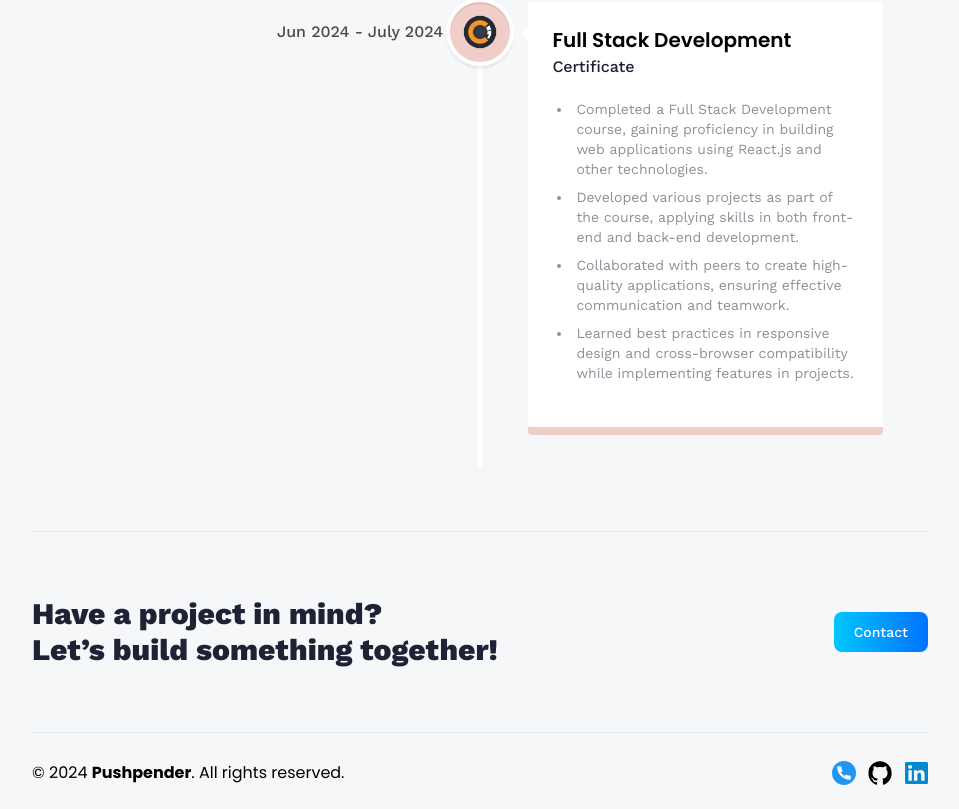
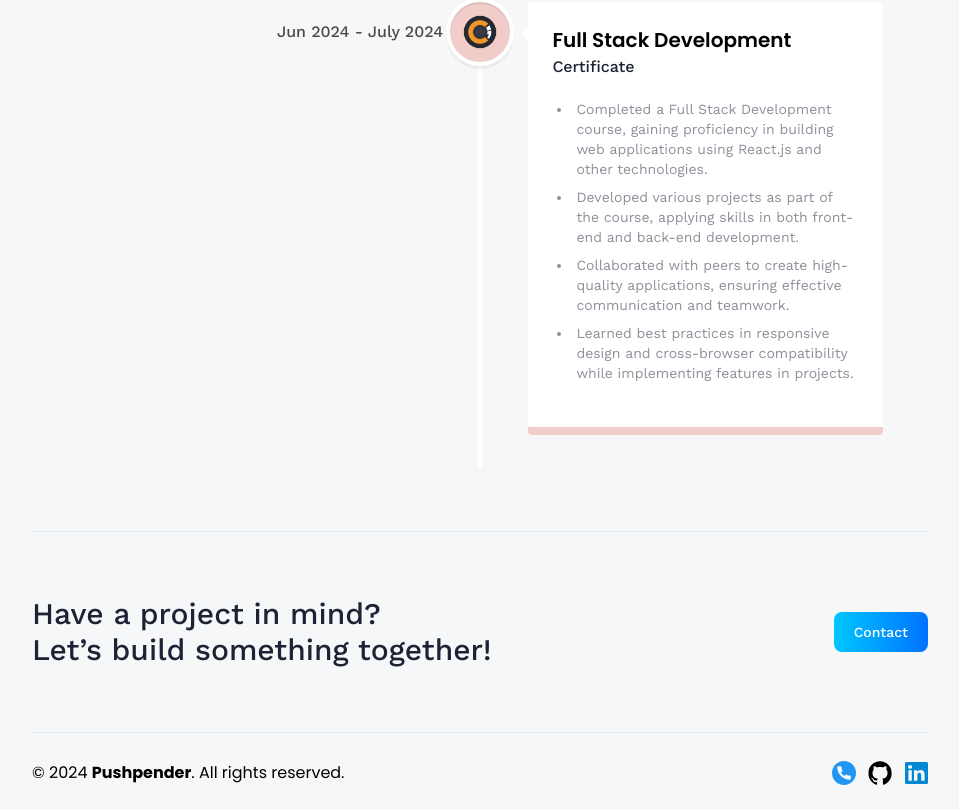
Before and after one commit to Pushpender1122/Portfolio, a React (Vite) app: page /about in a window 1280 px wide. Shown: the part 1302-2111 px from the top of the page, without its empty margins (160-1119 px from the left). Built offline with nearby package versions, Linux system fonts and the light colour scheme.

Commit message:
Removed Bold

```diff
--- a/src/index.css
+++ b/src/index.css
@@ -75,7 +75,7 @@
     }
 
     .cta-text {
-        @apply text-black-500 font-extrabold flex-1 text-3xl max-md:text-center;
+        @apply text-black-500 font-medium flex-1 text-3xl max-md:text-center;
     }
 }
 
```
